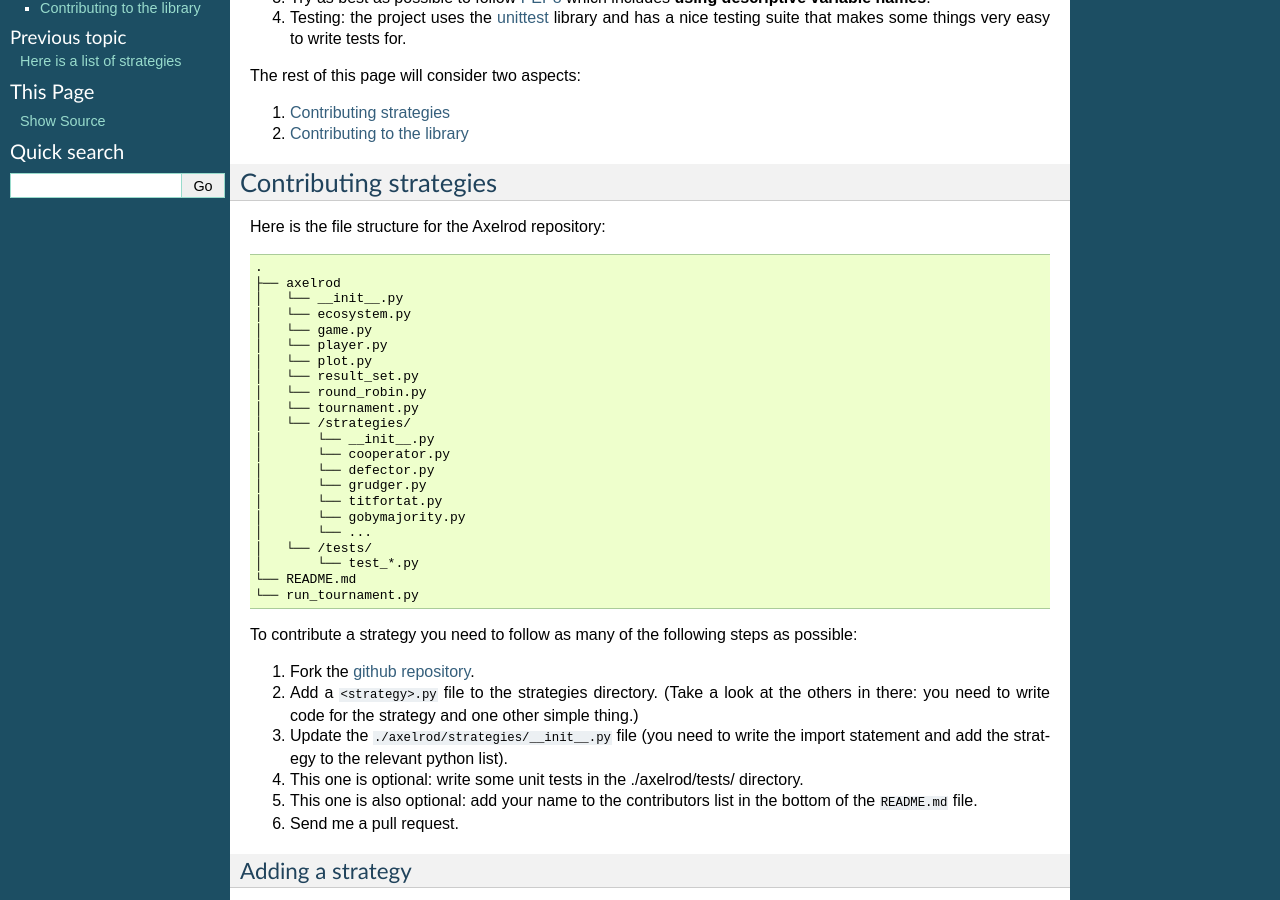
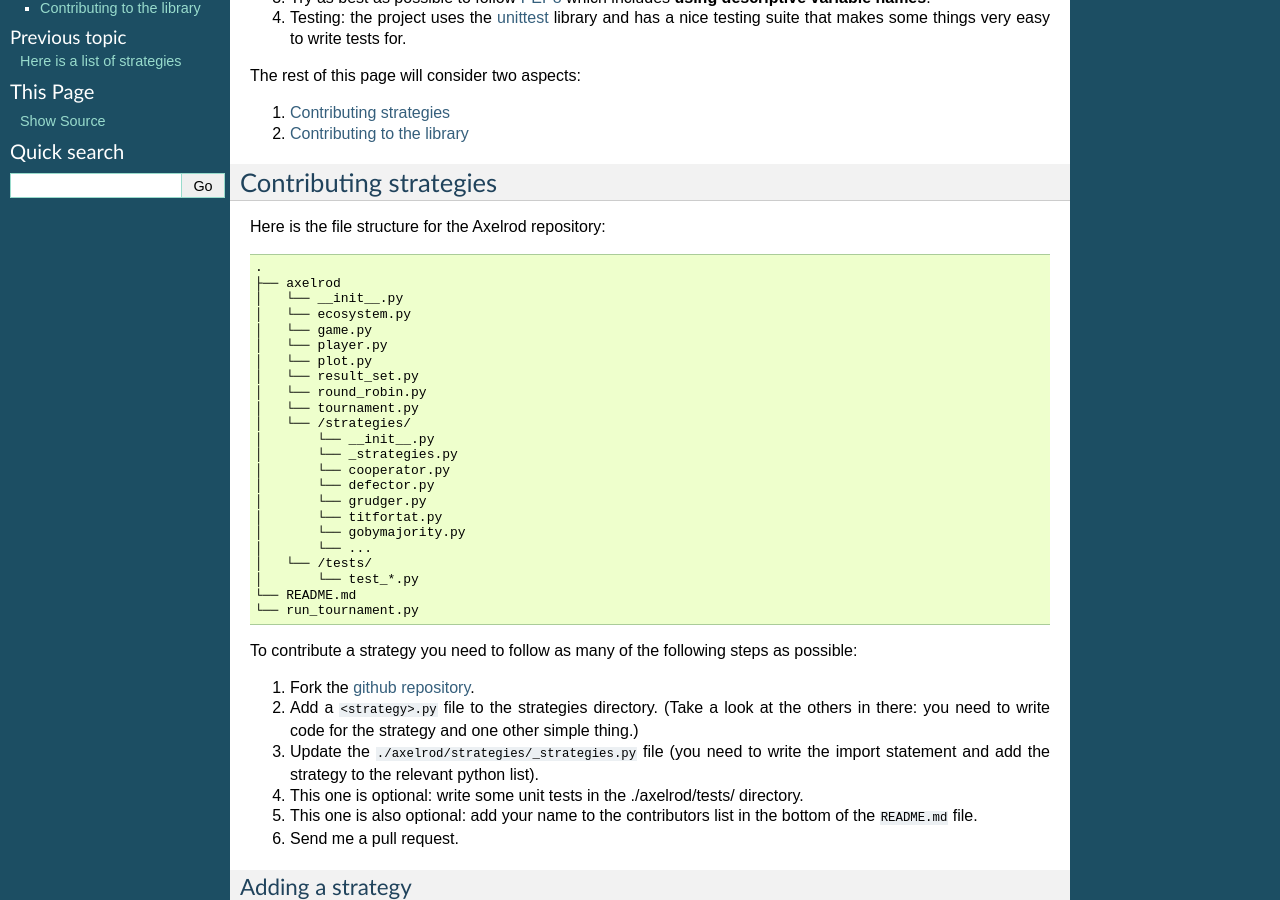
Before and after one commit to Axelrod-Python/Axelrod, a Sphinx documentation site: the page built from docs/contributing.rst, in a window 1280 px wide and 900 px high, scrolled down 282 px. Built offline with Sphinx 7.4.7, drawn with Linux system fonts in a browser that asks for light colours; some of the changed text lies outside the part shown.

Commit message:
Update contributing.rst

```diff
--- a/docs/contributing.rst
+++ b/docs/contributing.rst
@@ -34,6 +34,7 @@ Here is the file structure for the Axelrod repository::
     │   └── tournament.py
     │   └── /strategies/
     │       └── __init__.py
+    │       └── _strategies.py
     │       └── cooperator.py
     │       └── defector.py
     │       └── grudger.py
@@ -49,7 +50,7 @@ To contribute a strategy you need to follow as many of the following steps as po
 
 1. Fork the `github repository <https://github.com/drvinceknight/Axelrod>`_.
 2. Add a :code:`<strategy>.py` file to the strategies directory. (Take a look at the others in there: you need to write code for the strategy and one other simple thing.)
-3. Update the :code:`./axelrod/strategies/__init__.py` file (you need to write the import statement and add the strategy to the relevant python list).
+3. Update the :code:`./axelrod/strategies/_strategies.py` file (you need to write the import statement and add the strategy to the relevant python list).
 4. This one is optional: write some unit tests in the ./axelrod/tests/ directory.
 5. This one is also optional: add your name to the contributors list in the bottom of the :code:`README.md` file.
 6. Send me a pull request.
@@ -111,7 +112,7 @@ Adding the strategy to the library
 ''''''''''''''''''''''''''''''''''
 
 To get the strategy to be recognised by the library we need to add it to the files that initialise when someone types :code:`import axelrod`.
-This is done in the :code:`axelrod/strategies/__init__.py` file.
+This is done in the :code:`axelrod/strategies/_strategies.py` file.
 
 If you have added your strategy to a file that already existed (perhaps you added a new variant of :code:`titfortat` to the :code:`titfortat.py` file), **you do not need to do the following**: add a line similar to::
 
@@ -156,7 +157,7 @@ If your strategy is not 'honest': that's not at all a problem though.
 Things that break the above rules are very welcome, although they should be well documented.
 There's a special list in which they must reside so that they are not run by the default tournament but this does not stop them being used by anyone wanting to build their own tournament.
 
-Simply add your strategy to the correct place in :code:`strategies/__init__.py`::
+Simply add your strategy to the correct place in :code:`strategies/_strategies.py`::
 
     ...
     # These are strategies that do not follow the rules of Axelrods tournament
```
